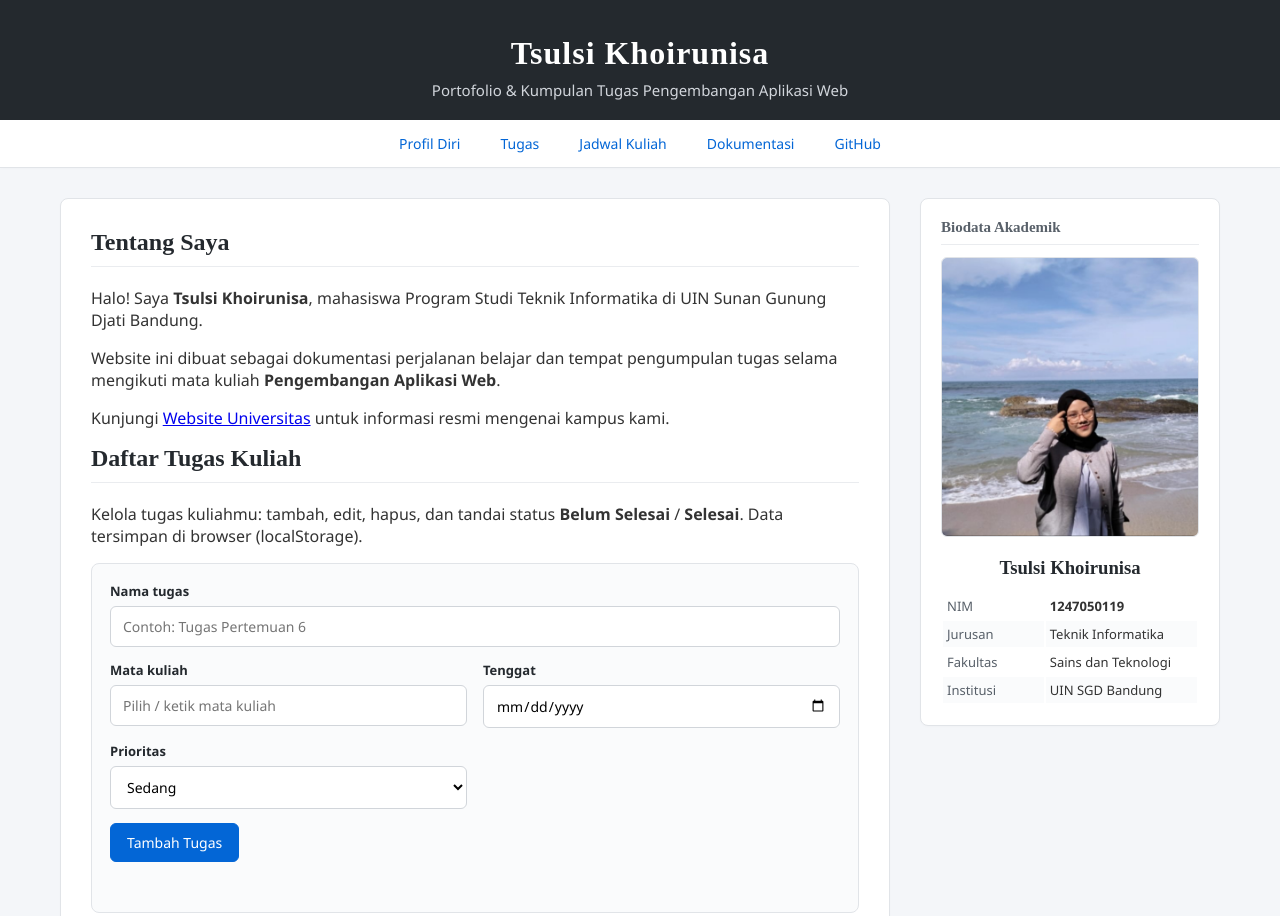
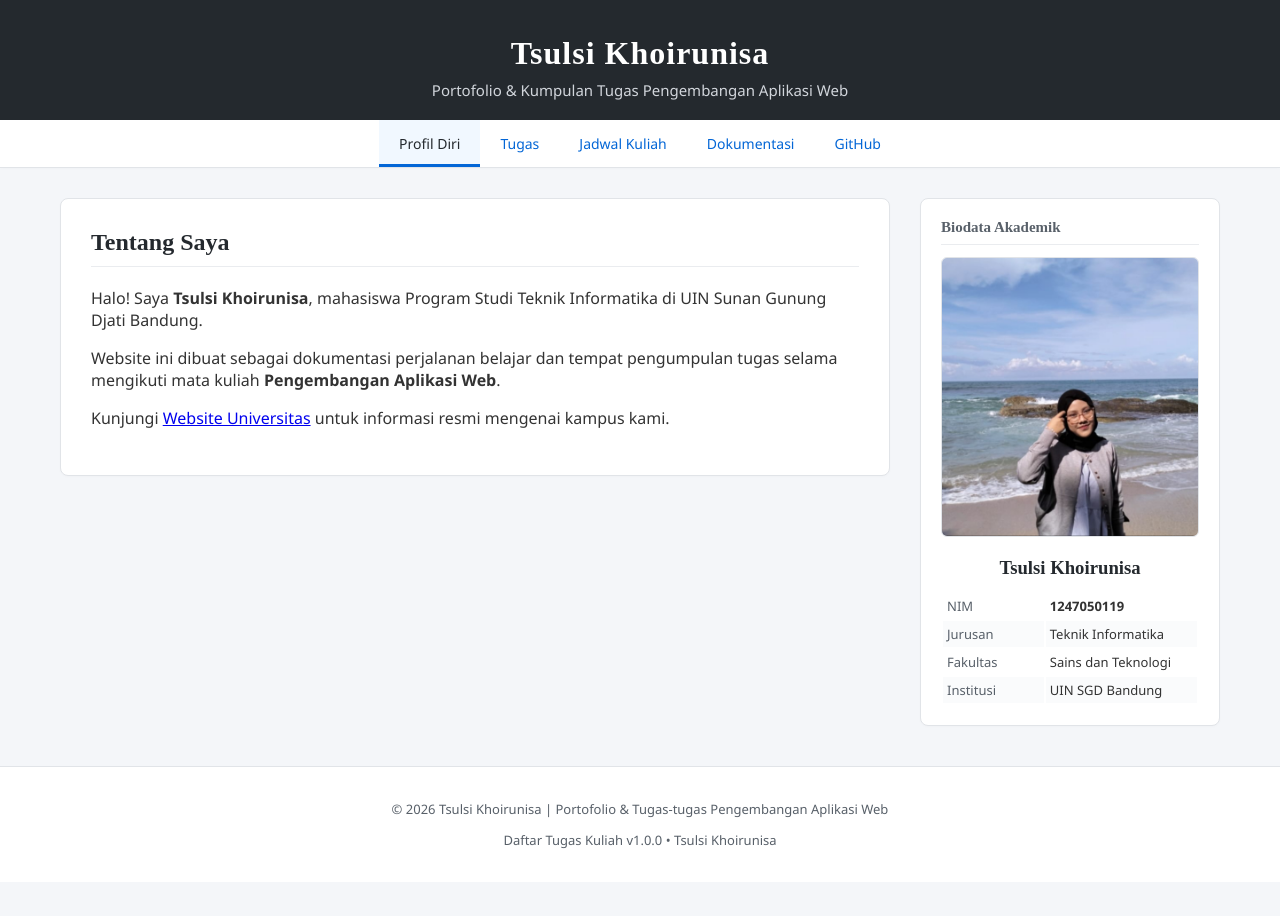
Before and after one commit to tsulsinisa14-maker/Web_Pribadi_PAW_Tsulsi_Khoirunisa, a website built with Vite: page index.html in a window 1280 px wide. Shown: the top 916 px of the page. After the commit the page ends 882 px from the top, so only its background shows below. Built offline with nearby package versions, Linux system fonts and the light colour scheme.

Commit message:
feat: navigasi antar halaman dan dokumentasi

```diff
--- a/index.html
+++ b/index.html
@@ -253,10 +253,10 @@
     </header>
 
     <nav aria-label="Navigasi utama">
-        <a href="#profil">Profil Diri</a>
-        <a href="#tugas">Tugas</a>
-        <a href="#matakuliah">Jadwal Kuliah</a>
-        <a href="#dokumentasi">Dokumentasi</a>
+        <a href="#profil" data-page="profil">Profil Diri</a>
+        <a href="#tugas" data-page="tugas">Tugas</a>
+        <a href="#matakuliah" data-page="matakuliah">Jadwal Kuliah</a>
+        <a href="#dokumentasi" data-page="dokumentasi">Dokumentasi</a>
         <a href="https://github.com/tsulsinisa14-maker/" target="_blank" rel="noopener noreferrer">GitHub</a>
     </nav>
 
--- a/src/main.ts
+++ b/src/main.ts
@@ -2,6 +2,7 @@ import './style.css';
 import type { Task, TaskInput, TaskStatus, Priority, Filter } from './types';
 import { loadFromStorage, saveToStorage, findById } from './storage';
 import { showAppInfo } from './config';
+import { initPages } from './pages';
 
 const STORAGE_KEY: string = 'tugas-kuliah-v1';
 let editingId: string | null = null;
@@ -255,4 +256,5 @@ listEl.addEventListener('click', (event: MouseEvent) => {
 });
 
 showAppInfo();
+initPages();
 render();
--- /dev/null
+++ b/src/pages.ts
@@ -0,0 +1,34 @@
+const PAGE_IDS = ['profil', 'tugas', 'matakuliah', 'dokumentasi'] as const;
+type PageId = (typeof PAGE_IDS)[number];
+
+function isPageId(value: string): value is PageId {
+  return (PAGE_IDS as readonly string[]).includes(value);
+}
+
+function currentPage(): PageId {
+  const hash: string = window.location.hash.replace('#', '');
+  return isPageId(hash) ? hash : 'profil';
+}
+
+function showPage(): void {
+  const active: PageId = currentPage();
+
+  PAGE_IDS.forEach((id) => {
+    const section = document.getElementById(id);
+    if (section) section.hidden = id !== active;
+  });
+
+  document.querySelectorAll<HTMLAnchorElement>('nav a[data-page]').forEach((link) => {
+    const isActive: boolean = link.dataset.page === active;
+    link.classList.toggle('is-active', isActive);
+    if (isActive) link.setAttribute('aria-current', 'page');
+    else link.removeAttribute('aria-current');
+  });
+
+  window.scrollTo({ top: 0 });
+}
+
+export function initPages(): void {
+  window.addEventListener('hashchange', showPage);
+  showPage();
+}
--- a/src/style.css
+++ b/src/style.css
@@ -102,3 +102,18 @@
   .task-item { flex-direction: column; }
   .task-actions { justify-content: flex-start; }
 }
+
+/* ===== Navigasi antar halaman ===== */
+nav a.is-active {
+  color: #24292e;
+  background-color: #f1f8ff;
+  box-shadow: inset 0 -3px 0 #0366d6;
+}
+
+.main-content > section {
+  animation: halaman-masuk 0.25s ease;
+}
+@keyframes halaman-masuk {
+  from { opacity: 0; transform: translateY(6px); }
+  to   { opacity: 1; transform: none; }
+}
```
